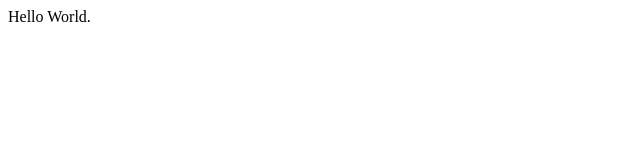
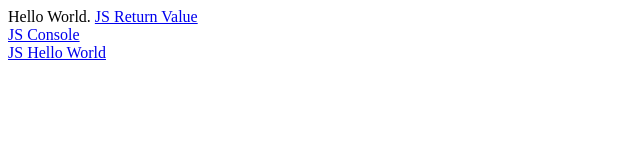
Before and after one commit to superwara/website_challenge, a plain HTML site: page index.html in a window 1280 px wide. Shown: the whole page, without its empty margins (0-640 px from the left). Drawn offline with Linux system fonts and the light colour scheme.

Commit message:
Update index.html

```diff
--- a/index.html
+++ b/index.html
@@ -3,9 +3,9 @@
   <body>
     Hello World.
 
-<a href="js_return_value.html"></a><br>
-<a href="jsconsole_log.html"></a><br>
-<a href="jshelloworld.html"></a><br>
+<a href="js_return_value.html">JS Return Value</a><br>
+<a href="jsconsole_log.html">JS Console</a><br>
+<a href="jshelloworld.html">JS Hello World</a><br>
 
   </body>
 </html>
```
